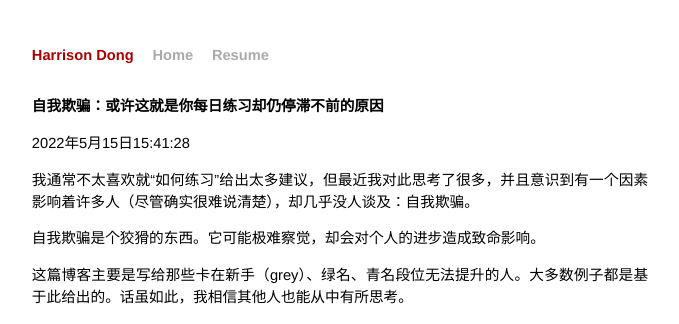
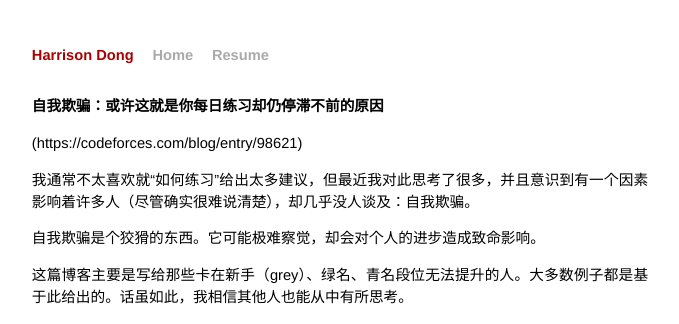
Before and after one commit to haishand/haishand.github.io, a Jekyll site: the page built from _posts/2016-04-16-self-deception.md, in a window 1280 px wide and 900 px high. Shown: the top 324 px of the window, without its empty margins (300-979 px from the left). Built offline with Jekyll 4.4.1, drawn with Linux system fonts in a browser that asks for light colours; our own code applies the rules of GitHub Pages for plain Markdown files; Markdown is read by kramdown in place of the engine named in the settings.

Commit message:
Update 2016-04-16-self-deception.md

```diff
--- a/_posts/2016-04-16-self-deception.md
+++ b/_posts/2016-04-16-self-deception.md
@@ -3,8 +3,9 @@ layout: post
 title: Self-deception: maybe why you're still grey after practicing every day
 ---
 
+
 # 自我欺骗：或许这就是你每日练习却仍停滞不前的原因
-2022年5月15日15:41:28
+(https://codeforces.com/blog/entry/98621)
 
 我通常不太喜欢就“如何练习”给出太多建议，但最近我对此思考了很多，并且意识到有一个因素影响着许多人（尽管确实很难说清楚），却几乎没人谈及：自我欺骗。
 
```
